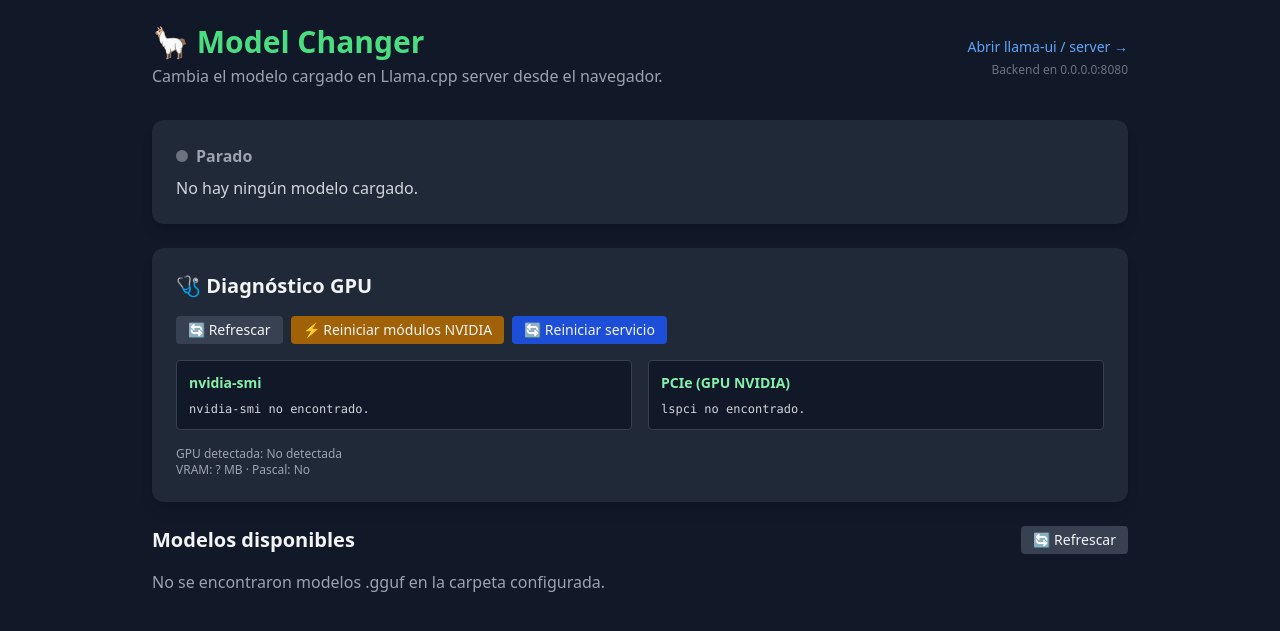
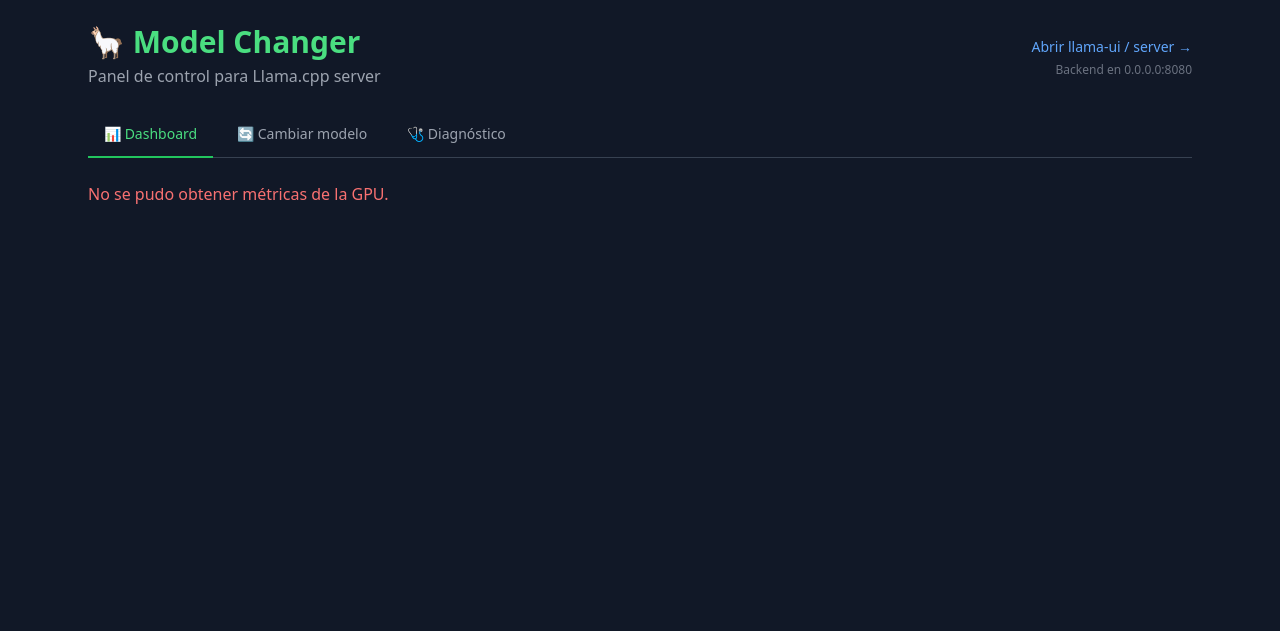
Before and after one commit to alex-milla/Model-changer, a FastAPI app: page / in a window 1280 px wide. Shown: the top 631 px of the page. Run offline with FastAPI, Linux system fonts and the light colour scheme; some libraries are stand-ins or nearby versions.

Commit message:
Add dashboard as main tab with real-time GPU metrics; move model switching and diagnostics to separate tabs

```diff
--- a/model_changer/main.py
+++ b/model_changer/main.py
@@ -150,6 +150,23 @@
     }
 
 
+@app.get("/api/dashboard/gpu")
+async def api_dashboard_gpu():
+    return manager.get_gpu_metrics()
+
+
+@app.get("/api/dashboard/system")
+async def api_dashboard_system():
+    mem = psutil.virtual_memory()
+    cpu = psutil.cpu_percent(interval=0.1)
+    return {
+        "cpu_percent": cpu,
+        "ram_used_gb": round(mem.used / (1024 ** 3), 2),
+        "ram_total_gb": round(mem.total / (1024 ** 3), 2),
+        "ram_percent": mem.percent,
+    }
+
+
 @app.post("/api/gpu-reset")
 async def api_gpu_reset():
     return manager.reset_gpu_modules()
@@ -257,6 +274,28 @@
 @app.get("/fragments/diagnostics", response_class=HTMLResponse)
 async def fragment_diagnostics():
     return HTMLResponse(_render_diagnostics())
+
+
+@app.get("/fragments/dashboard-page", response_class=HTMLResponse)
+async def fragment_dashboard_page():
+    return HTMLResponse(_render_dashboard_page())
+
+
+@app.get("/fragments/dashboard", response_class=HTMLResponse)
+async def fragment_dashboard():
+    return HTMLResponse(_render_dashboard())
+
+
+@app.get("/fragments/models-page", response_class=HTMLResponse)
+async def fragment_models_page():
+    status = manager.status()
+    models = manager.list_models()
+    return HTMLResponse(_render_models_page(status, models))
+
+
+@app.get("/fragments/diagnostics-page", response_class=HTMLResponse)
+async def fragment_diagnostics_page():
+    return HTMLResponse(_render_diagnostics_page())
 
 
 def _render_status(status):
@@ -565,3 +604,153 @@
         </div>
     </div>
     """
+
+
+def _render_dashboard_page():
+    return """
+    <div hx-get="/fragments/dashboard" hx-trigger="load, every 2s" hx-swap="innerHTML">
+        <div class="animate-pulse text-gray-400">Cargando dashboard...</div>
+    </div>
+    """
+
+
+def _render_dashboard():
+    gpu = manager.get_gpu_metrics()
+    system = manager.get_system_info()
+    if not gpu.get("available"):
+        return '<div class="text-red-400">No se pudo obtener métricas de la GPU.</div>'
+
+    vram_pct = int(gpu["vram_used_mb"] / gpu["vram_total_mb"] * 100) if gpu["vram_total_mb"] else 0
+    vram_gb = round(gpu["vram_used_mb"] / 1024, 1)
+    vram_total_gb = round(gpu["vram_total_mb"] / 1024, 1)
+
+    proc_rows = ""
+    for p in gpu.get("processes", []):
+        proc_rows += f"""
+        <tr class="border-b border-gray-700">
+            <td class="py-1 px-2 text-xs font-mono">{p.get('pid', '')}</td>
+            <td class="py-1 px-2 text-xs">{p.get('name', '')}</td>
+            <td class="py-1 px-2 text-xs text-right">{p.get('sm', '0')}%</td>
+            <td class="py-1 px-2 text-xs text-right">{p.get('mem', '0')}%</td>
+        </tr>
+        """
+    if not proc_rows:
+        proc_rows = '<tr><td colspan="4" class="py-2 px-2 text-xs text-gray-500">No hay procesos usando la GPU</td></tr>'
+
+    return f"""
+    <div class="space-y-4">
+        <div class="grid grid-cols-2 md:grid-cols-4 gap-4">
+            <div class="bg-gray-800 rounded-xl p-4 border border-gray-700">
+                <div class="text-xs text-gray-400 mb-1">GPU</div>
+                <div class="text-2xl font-bold text-green-400">{gpu['utilization_gpu']}%</div>
+                <div class="w-full bg-gray-700 rounded-full h-2 mt-2">
+                    <div class="bg-green-500 h-2 rounded-full" style="width: {gpu['utilization_gpu']}%"></div>
+                </div>
+            </div>
+            <div class="bg-gray-800 rounded-xl p-4 border border-gray-700">
+                <div class="text-xs text-gray-400 mb-1">VRAM</div>
+                <div class="text-2xl font-bold text-blue-400">{vram_pct}%</div>
+                <div class="text-xs text-gray-500">{vram_gb} / {vram_total_gb} GB</div>
+                <div class="w-full bg-gray-700 rounded-full h-2 mt-2">
+                    <div class="bg-blue-500 h-2 rounded-full" style="width: {vram_pct}%"></div>
+                </div>
+            </div>
+            <div class="bg-gray-800 rounded-xl p-4 border border-gray-700">
+                <div class="text-xs text-gray-400 mb-1">Temperatura</div>
+                <div class="text-2xl font-bold text-yellow-400">{gpu['temperature_c']}°C</div>
+                <div class="text-xs text-gray-500">{gpu['name'] or 'GPU'}</div>
+            </div>
+            <div class="bg-gray-800 rounded-xl p-4 border border-gray-700">
+                <div class="text-xs text-gray-400 mb-1">Potencia</div>
+                <div class="text-2xl font-bold text-purple-400">{gpu['power_draw_w']:.1f}W</div>
+                <div class="text-xs text-gray-500">Límite: {gpu['power_limit_w']:.1f}W · {gpu['clock_mhz']} MHz</div>
+            </div>
+        </div>
+
+        <div class="grid grid-cols-1 md:grid-cols-2 gap-4">
+            <div class="bg-gray-800 rounded-xl p-4 border border-gray-700">
+                <h3 class="text-sm font-semibold text-green-300 mb-3">Procesos en GPU</h3>
+                <table class="w-full text-left">
+                    <thead>
+                        <tr class="border-b border-gray-600 text-xs text-gray-400">
+                            <th class="py-1 px-2">PID</th>
+                            <th class="py-1 px-2">Proceso</th>
+                            <th class="py-1 px-2 text-right">SM</th>
+                            <th class="py-1 px-2 text-right">Mem</th>
+                        </tr>
+                    </thead>
+                    <tbody>{proc_rows}</tbody>
+                </table>
+            </div>
+
+            <div class="bg-gray-800 rounded-xl p-4 border border-gray-700">
+                <h3 class="text-sm font-semibold text-green-300 mb-3">Sistema</h3>
+                <div class="space-y-3">
+                    <div>
+                        <div class="flex justify-between text-xs text-gray-400 mb-1">
+                            <span>CPU</span>
+                            <span id="cpu-val">--%</span>
+                        </div>
+                        <div class="w-full bg-gray-700 rounded-full h-2">
+                            <div id="cpu-bar" class="bg-red-500 h-2 rounded-full" style="width: 0%"></div>
+                        </div>
+                    </div>
+                    <div>
+                        <div class="flex justify-between text-xs text-gray-400 mb-1">
+                            <span>RAM</span>
+                            <span id="ram-val">-- / -- GB</span>
+                        </div>
+                        <div class="w-full bg-gray-700 rounded-full h-2">
+                            <div id="ram-bar" class="bg-orange-500 h-2 rounded-full" style="width: 0%"></div>
+                        </div>
+                    </div>
+                </div>
+            </div>
+        </div>
+    </div>
+    <script>
+        fetch('/api/dashboard/system')
+            .then(r => r.json())
+            .then(data => {{
+                document.getElementById('cpu-val').textContent = data.cpu_percent + '%';
+                document.getElementById('cpu-bar').style.width = data.cpu_percent + '%';
+                document.getElementById('ram-val').textContent = data.ram_used_gb + ' / ' + data.ram_total_gb + ' GB';
+                document.getElementById('ram-bar').style.width = data.ram_percent + '%';
+            }})
+            .catch(() => {{}});
+    </script>
+    """
+
+
+def _render_models_page(status, models):
+    status_html = _render_status(status)
+    models_html = _render_models_fragment(models)
+    return f"""
+    <div class="space-y-6">
+        <section class="bg-gray-800 rounded-xl p-6 shadow-lg">
+            {status_html}
+        </section>
+
+        <section>
+            <div class="flex items-center justify-between mb-4">
+                <h2 class="text-xl font-semibold">Modelos disponibles</h2>
+                <button hx-get="/fragments/models" hx-target="#models-list" hx-swap="innerHTML"
+                        class="px-3 py-1 text-sm bg-gray-700 hover:bg-gray-600 rounded transition">
+                    🔄 Refrescar
+                </button>
+            </div>
+            <div id="models-list" class="grid grid-cols-1 md:grid-cols-2 gap-4">
+                {models_html}
+            </div>
+        </section>
+    </div>
+    """
+
+
+def _render_diagnostics_page():
+    diagnostics_html = _render_diagnostics()
+    return f"""
+    <section class="bg-gray-800 rounded-xl p-6 shadow-lg">
+        {diagnostics_html}
+    </section>
+    """
--- a/templates/index.html
+++ b/templates/index.html
@@ -8,14 +8,17 @@
     <script src="https://unpkg.com/htmx.org@1.9.12"></script>
     <style>
         .model-card.active { border-color: #22c55e; background-color: #052e16; }
+        .tab-active { border-bottom-color: #22c55e; color: #4ade80; }
+        .tab-inactive { border-bottom-color: transparent; color: #9ca3af; }
+        .tab-inactive:hover { color: #d1d5db; }
     </style>
 </head>
 <body class="bg-gray-900 text-gray-100 min-h-screen">
-    <div class="max-w-5xl mx-auto p-6">
-        <header class="mb-8 flex items-center justify-between">
+    <div class="max-w-6xl mx-auto p-6">
+        <header class="mb-6 flex flex-col md:flex-row md:items-center md:justify-between gap-4">
             <div>
                 <h1 class="text-3xl font-bold text-green-400">🦙 Model Changer</h1>
-                <p class="text-gray-400 mt-1">Cambia el modelo cargado en Llama.cpp server desde el navegador.</p>
+                <p class="text-gray-400 mt-1">Panel de control para Llama.cpp server</p>
             </div>
             <div class="text-right">
                 <a id="llama-ui-link" href="#" target="_blank"
@@ -24,37 +27,40 @@
             </div>
         </header>
 
-        <!-- Estado -->
-        <section id="status-panel" class="bg-gray-800 rounded-xl p-6 mb-6 shadow-lg"
-                 hx-get="/fragments/status" hx-trigger="load, every 3s" hx-swap="innerHTML">
-            <div class="animate-pulse text-gray-400">Cargando estado...</div>
-        </section>
+        <!-- Pestañas -->
+        <nav class="border-b border-gray-700 mb-6">
+            <ul class="flex flex-wrap -mb-px">
+                <li class="mr-2">
+                    <button hx-get="/fragments/dashboard-page" hx-target="#tab-content" hx-swap="innerHTML"
+                            onclick="setActiveTab(this)"
+                            class="tab-active inline-block py-3 px-4 text-sm font-medium border-b-2 transition"
+                            id="tab-dashboard">
+                        📊 Dashboard
+                    </button>
+                </li>
+                <li class="mr-2">
+                    <button hx-get="/fragments/models-page" hx-target="#tab-content" hx-swap="innerHTML"
+                            onclick="setActiveTab(this)"
+                            class="tab-inactive inline-block py-3 px-4 text-sm font-medium border-b-2 transition"
+                            id="tab-models">
+                        🔄 Cambiar modelo
+                    </button>
+                </li>
+                <li class="mr-2">
+                    <button hx-get="/fragments/diagnostics-page" hx-target="#tab-content" hx-swap="innerHTML"
+                            onclick="setActiveTab(this)"
+                            class="tab-inactive inline-block py-3 px-4 text-sm font-medium border-b-2 transition"
+                            id="tab-diagnostics">
+                        🩺 Diagnóstico
+                    </button>
+                </li>
+            </ul>
+        </nav>
 
-        <!-- Diagnóstico GPU -->
-        <section class="bg-gray-800 rounded-xl p-6 mb-6 shadow-lg">
-            <div class="flex items-center justify-between mb-4">
-                <h2 class="text-xl font-semibold">🩺 Diagnóstico GPU</h2>
-            </div>
-            <div id="diagnostics-panel" hx-get="/fragments/diagnostics" hx-trigger="load" hx-swap="innerHTML">
-                <div class="animate-pulse text-gray-400">Cargando diagnóstico...</div>
-            </div>
-        </section>
-
-        <!-- Lista de modelos -->
-        <section>
-            <div class="flex items-center justify-between mb-4">
-                <h2 class="text-xl font-semibold">Modelos disponibles</h2>
-                <button hx-get="/fragments/models" hx-target="#models-list" hx-swap="innerHTML"
-                        class="px-3 py-1 text-sm bg-gray-700 hover:bg-gray-600 rounded transition">
-                    🔄 Refrescar
-                </button>
-            </div>
-
-            <div id="models-list" class="grid grid-cols-1 md:grid-cols-2 gap-4"
-                 hx-get="/fragments/models" hx-trigger="load" hx-swap="innerHTML">
-                <div class="col-span-full text-gray-500">Cargando modelos...</div>
-            </div>
-        </section>
+        <!-- Contenido de la pestaña activa -->
+        <main id="tab-content" hx-get="/fragments/dashboard-page" hx-trigger="load" hx-swap="innerHTML">
+            <div class="animate-pulse text-gray-400">Cargando dashboard...</div>
+        </main>
     </div>
 
     <!-- Modal de configuración -->
@@ -70,14 +76,14 @@
         // Enlace al backend usando la IP/hostname desde la que se abre el panel
         document.getElementById('llama-ui-link').href = `http://${window.location.hostname}:{{ config.llama_port }}`;
 
-        // Cuando se pulse "Cargar modelo", marcar visualmente la tarjeta activa
-        document.body.addEventListener('htmx:beforeRequest', function(evt) {
-            const elt = evt.detail.elt;
-            if (elt && elt.tagName === 'FORM' && elt.getAttribute('hx-post') === '/api/switch') {
-                document.querySelectorAll('.model-card').forEach(c => c.classList.remove('active'));
-                elt.closest('.model-card').classList.add('active');
-            }
-        });
+        function setActiveTab(elt) {
+            document.querySelectorAll('nav button').forEach(b => {
+                b.classList.remove('tab-active');
+                b.classList.add('tab-inactive');
+            });
+            elt.classList.remove('tab-inactive');
+            elt.classList.add('tab-active');
+        }
 
         // Cerrar modal al hacer clic fuera
         document.getElementById('profile-modal').addEventListener('click', function(evt) {
```
Also changed, not shown: model_changer/server_manager.py (+66 -0 lines), README.md.
